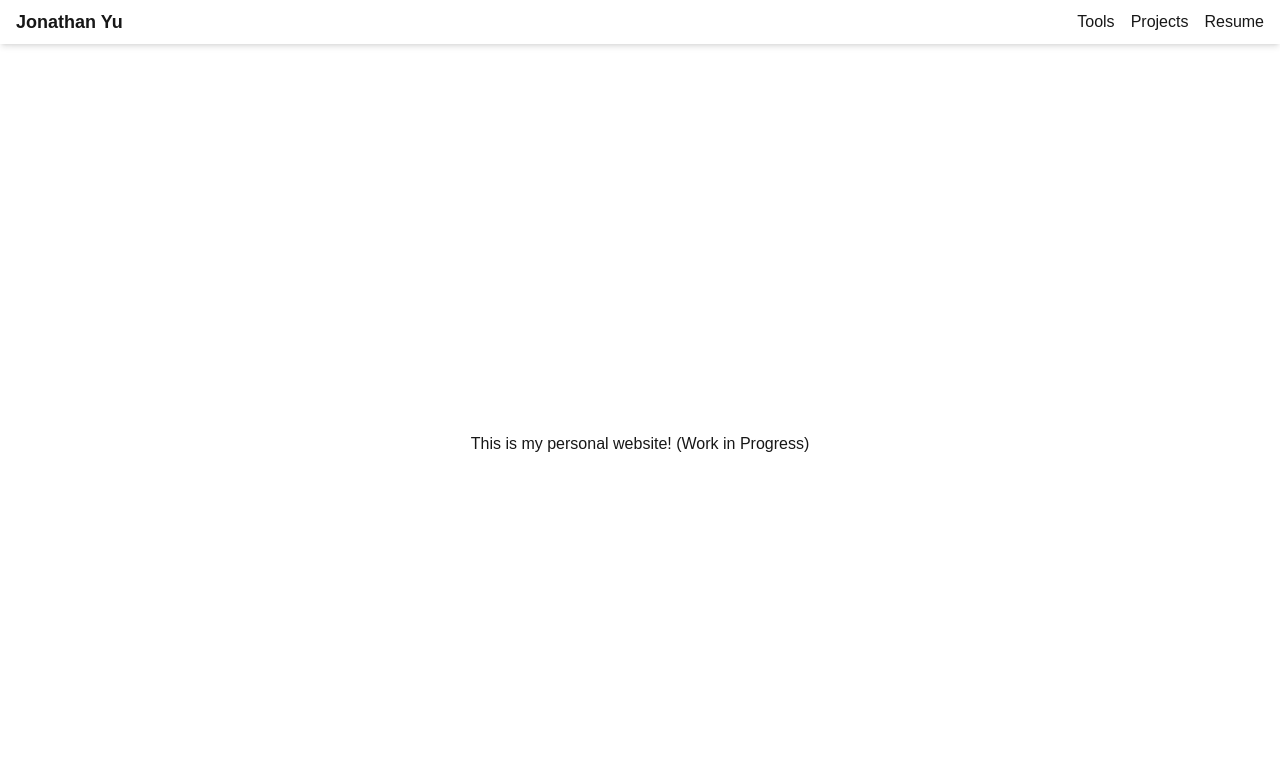
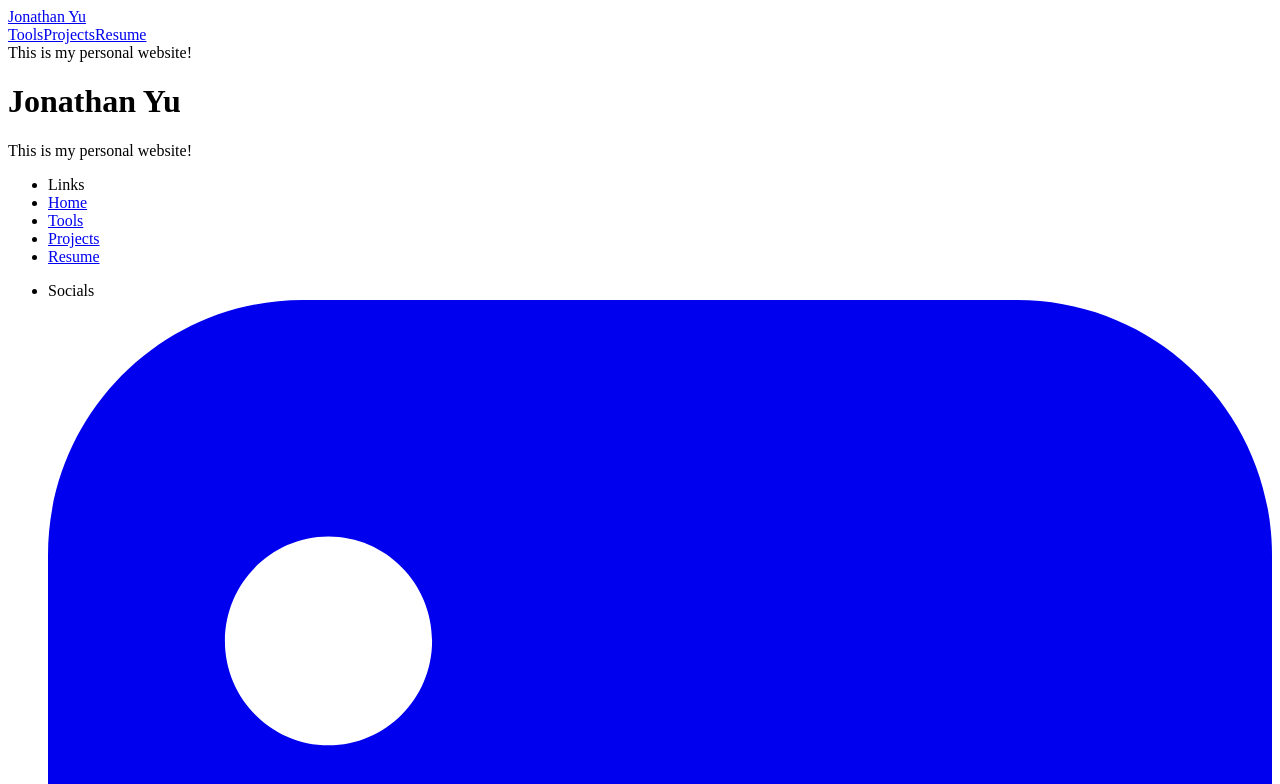
Before and after one commit to JonathanY03/jonathany03.github.io, a Next.js app: page / in a window 1280 px wide. Shown: the top 784 px of the page. Built offline with nearby package versions, Linux system fonts and the light colour scheme.

Commit message:
remove globals.css

```diff
--- a/app/globals.css
+++ /dev/null
@@ -1,23 +0,0 @@
-@import "tailwindcss";
-
-:root {
-	--background: #ffffff;
-	--foreground: #171717;
-	--color-background: var(--background);
-	--color-foreground: var(--foreground);
-	--font-sans: var(--font-geist-sans);
-	--font-mono: var(--font-geist-mono);
-}
-
-@media (prefers-color-scheme: dark) {
-	:root {
-		--background: #ededed;
-		--foreground: #0a0a0a;
-	}
-}
-
-body {
-	background: var(--background);
-	color: var(--foreground);
-	font-family: Arial, Helvetica, sans-serif;
-}
--- a/app/layout.tsx
+++ b/app/layout.tsx
@@ -1,6 +1,5 @@
 import type { Metadata } from "next";
 import { Geist, Geist_Mono } from "next/font/google";
-import  "@/app/globals.css";
 import Header from "@/components/shared/Header";
 import Footer from "@/components/shared/Footer";
 
--- a/app/page.tsx
+++ b/app/page.tsx
@@ -1,10 +1,9 @@
 "use client";
-import "@/app/globals.css";
 
 const Page = () => {
     return (
         <div className="flex flex-col items-center justify-center min-h-screen">
-            This is my personal website! (Work in Progress)
+            This is my personal website!
         </div>
     );
 }
--- a/app/projects/connect-4/page.tsx
+++ b/app/projects/connect-4/page.tsx
@@ -1,5 +1,4 @@
 "use client";
-import "@/app/globals.css";
 import React, {useState} from "react";
 
 const DEBUG = true;
--- a/app/projects/page.tsx
+++ b/app/projects/page.tsx
@@ -1,5 +1,5 @@
 "use client";
-import Link from 'next/link';
+import Link from "next/link";
 
 const Page = () => {
     return (
--- a/app/projects/password-demo/page.tsx
+++ b/app/projects/password-demo/page.tsx
@@ -1,5 +1,4 @@
 "use client";
-import "@/app/globals.css";
 import React, {useState, useRef, useEffect} from "react";
 import crypto from "crypto";
 
--- a/app/resume/page.tsx
+++ b/app/resume/page.tsx
@@ -1,5 +1,4 @@
 "use client";
-import "@/app/globals.css";
 
 const Page = () => {
     return (
--- a/components/shared/Footer.tsx
+++ b/components/shared/Footer.tsx
@@ -1,5 +1,4 @@
-import Link from 'next/link'
-import "@/app/globals.css";
+import Link from "next/link";
 
 const linkedin = "https://www.linkedin.com/in/jonathany03";
 const github = "https://github.com/JonathanY03";
--- a/components/shared/Header.tsx
+++ b/components/shared/Header.tsx
@@ -1,5 +1,4 @@
-import Link from 'next/link'
-import "@/app/globals.css";
+import Link from "next/link";
 
 const Header = () => {
     return (
```
